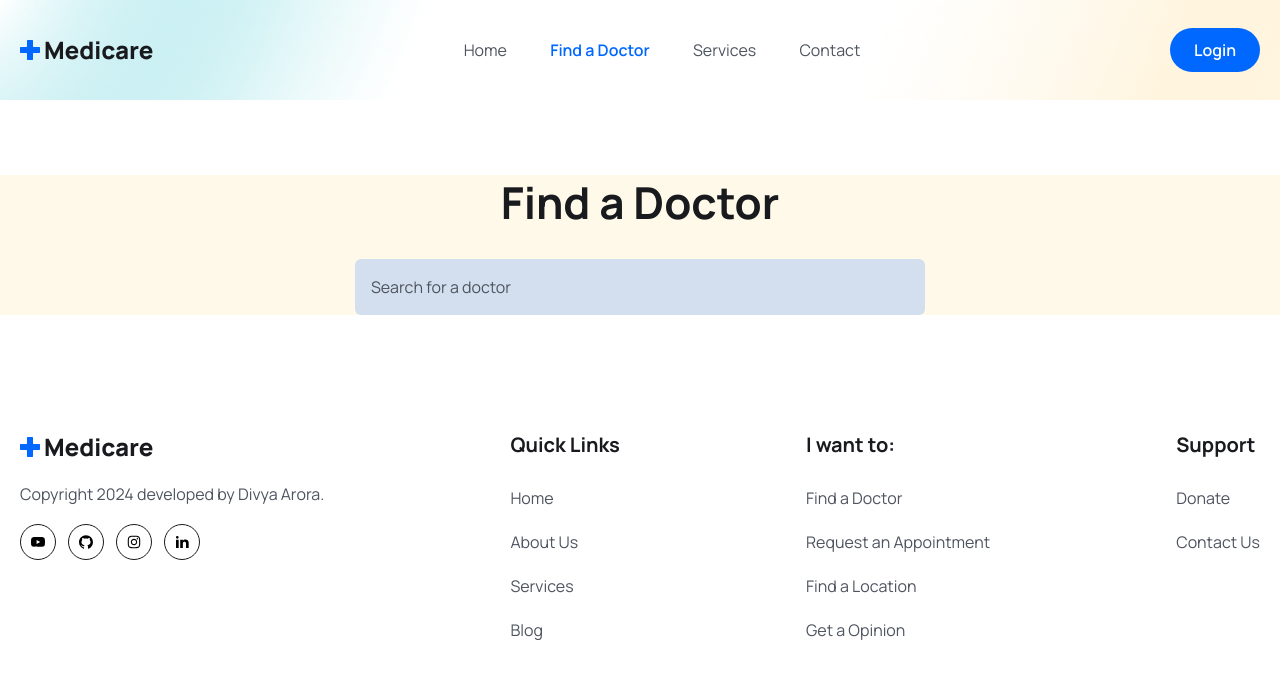
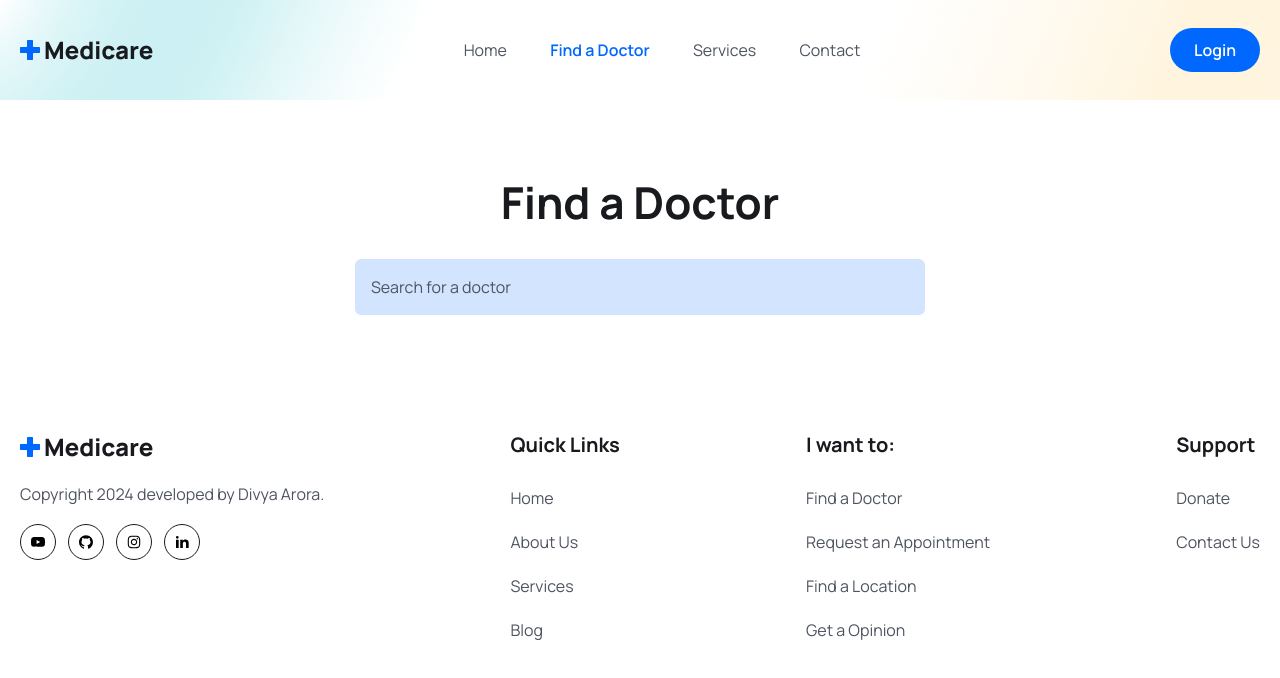
Before and after one commit to aroraadivya/Mern-Stack-Medicare, a React (Vite) app in the folder frontend/: page /doctors in a window 1280 px wide. Shown: the top 678 px of the page. Built offline with nearby package versions, Linux system fonts and the light colour scheme.

Commit message:
Remove unnecessary div wrapper in Doctors component for cleaner structure

```diff
--- a/frontend/src/pages/Doctors/Doctors.jsx
+++ b/frontend/src/pages/Doctors/Doctors.jsx
@@ -6,15 +6,15 @@ const Doctors = () => {
     return (
         <>
             <section>
-                <div className='bg-[#fff9ea]'>
                     <div className='container text-center'>
                         <h2 className='heading'>Find a Doctor</h2>
 
                         <div className='max-w-[570px] mt-[30px] mx-auto bg-[#0066ff2c] rounded-md flex items-center justify-between'>
                             <input type='search' className='py-4 pl-4 pr-2 bg-transparent w-full focus:outline-none cursor-pointer placeholder:text-textColor' placeholder='Search for a doctor' />
+
+
                         </div>
                     </div>
-                </div>
             </section>
         </>
     );
```
